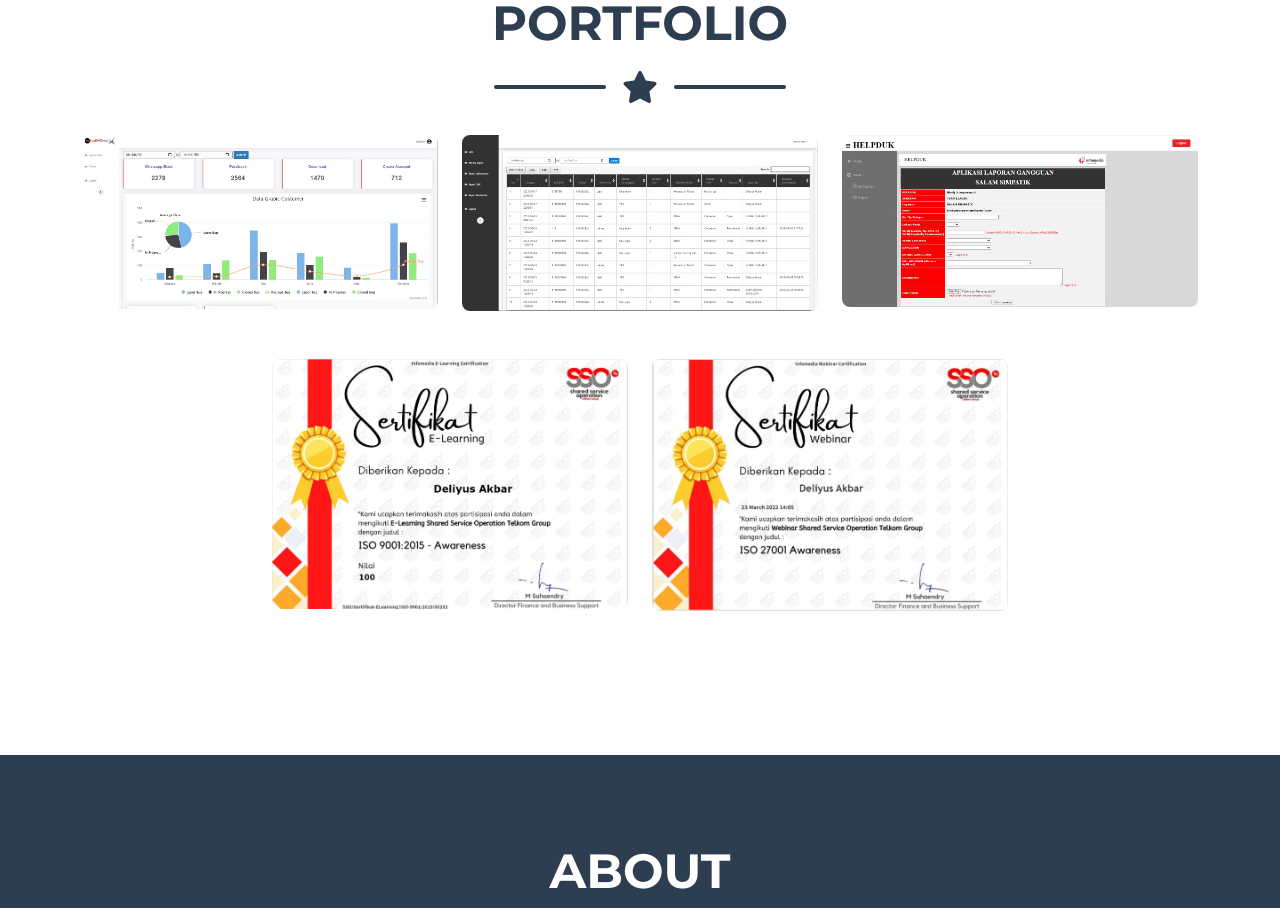
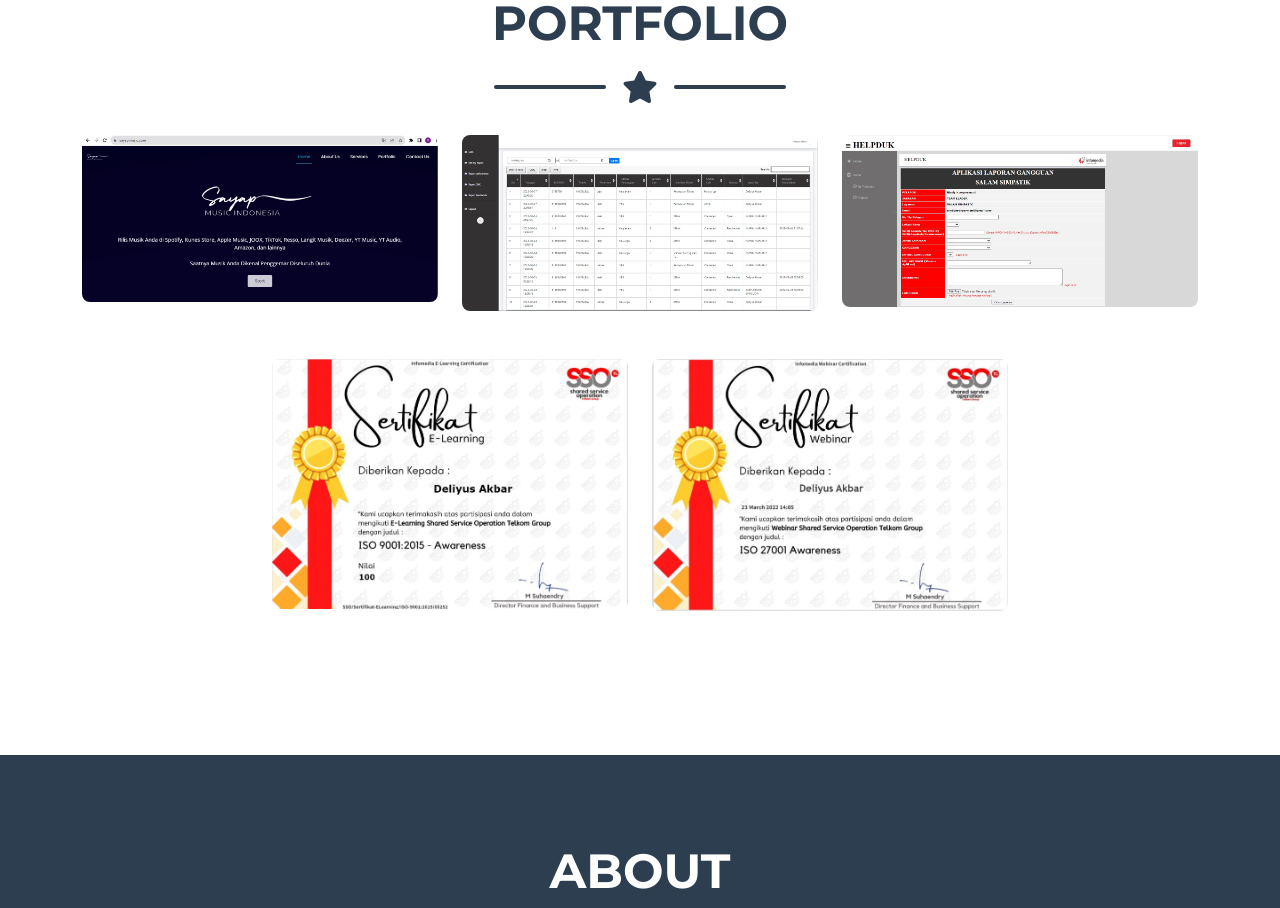
Before and after one commit to delakbar/delakbar.github.io, a plain HTML site: page index.html in a window 1280 px wide. Shown: the part 850-1758 px from the top of the page. Drawn offline with nearby package versions, Linux system fonts and the light colour scheme.

Commit message:
Update index.html

```diff
--- a/index.html
+++ b/index.html
@@ -76,7 +76,7 @@
                             <div class="portfolio-item-caption d-flex align-items-center justify-content-center h-100 w-100">
                                 <div class="portfolio-item-caption-content text-center text-white"><i class="fas fa-plus fa-3x"></i></div>
                             </div>
-                            <img class="img-fluid" src="assets/img/portfolio/dshbrd.jpg" alt="..." />
+                            <img class="img-fluid" src="assets/img/portfolio/sayapmusic.com.jpg" alt="..." />
                         </div>
                     </div>
                     <!-- Portfolio Item 2-->
```
